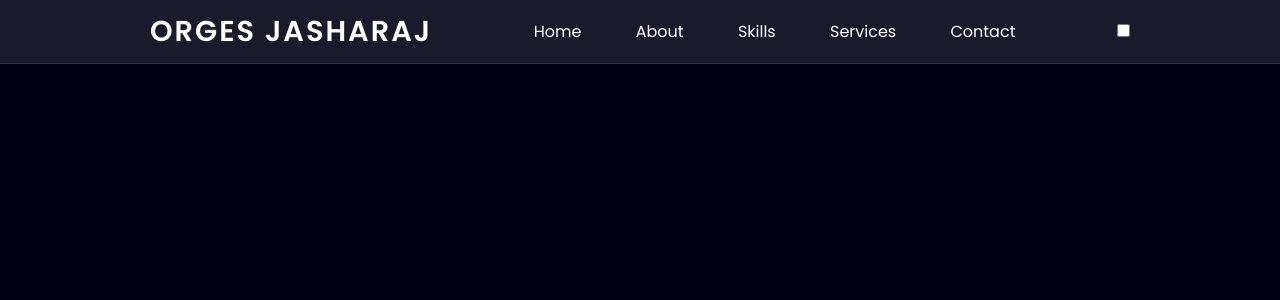
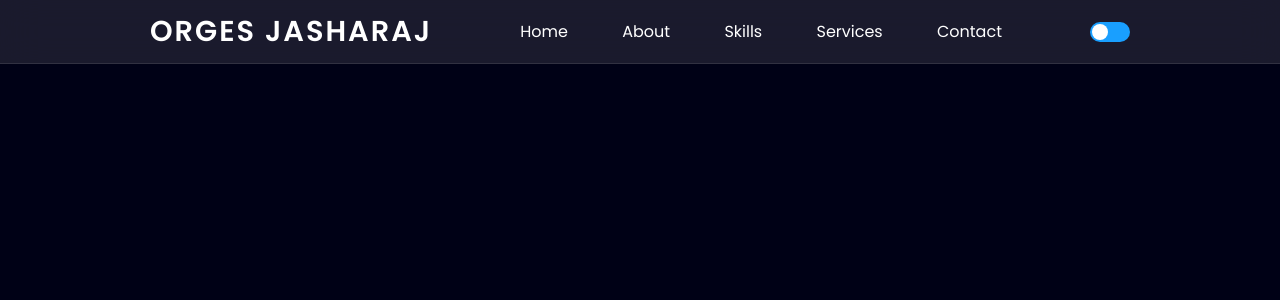
Before and after one commit to OrgesJasharaj/PersonalPortfolio_OJ, a PHP site: page / in a window 1280 px wide. Shown: the top 300 px of the page. Run offline with PHP 8.4, Linux system fonts and the light colour scheme.

Commit message:
Making Checkbox - Dark and Light Mode

```diff
--- a/assets/style.css
+++ b/assets/style.css
@@ -166,6 +166,72 @@ section {
     }
 }
 
+/*checkbox*/
+
+input[type="checkbox"]
+{
+    -webkit-appearance: none;
+    visibility: hidden;
+    display: none;
+}
+
+.check
+{
+    position: relative;
+    display: block;
+    width: 40px;
+    height: 20px;
+    background: #199fff;
+    cursor: pointer;
+    border-radius: 20px;
+    overflow: hidden;
+    transition: ease-in 0.5s;
+}
+
+input[type="checkbox"]:checked ~ .check
+{
+    background: #fff;
+    box-shadow: 0 0 0 1400px #ffffff;
+}
+
+.check:before
+{
+    content: '';
+    position: absolute;
+    top: 2px;
+    left: 2px;
+    background: #fff;
+    width: 16px;
+    height: 16px;
+    border-radius: 50%;
+    transition: 0.5s;
+}
+
+input[type="checkbox"]:checked ~ .check:before
+{
+    transform: translateX(-50px);
+}
+
+.check::after
+{
+    content: '';
+    position: absolute;
+    top: 2px;
+    right: 2px;
+    background: #282f4e;
+    width: 16px;
+    height: 16px;
+    border-radius: 50%;
+    transition: 0.5s;
+    transform: translateX(50px);
+}
+
+input[type="checkbox"]:checked ~ .check::after
+{
+    transform: translateX(0px);
+}
+
+
 
 /*======= Media queries (max-width: 850px) =======*/
 
--- a/index.php
+++ b/index.php
@@ -6,7 +6,6 @@
     <meta name="viewport" content="width=device-width, initial-scale=1.0">
     <title>Personal Portfolio</title>
     <link rel="stylesheet" href="assets/style.css">
-    <link rel="stylesheet" href="assets/style1.css">
     <link rel="stylesheet" href="https://unicons.iconscout.com/release/v4.0.0/css/line.css">
 
 </head>
```
